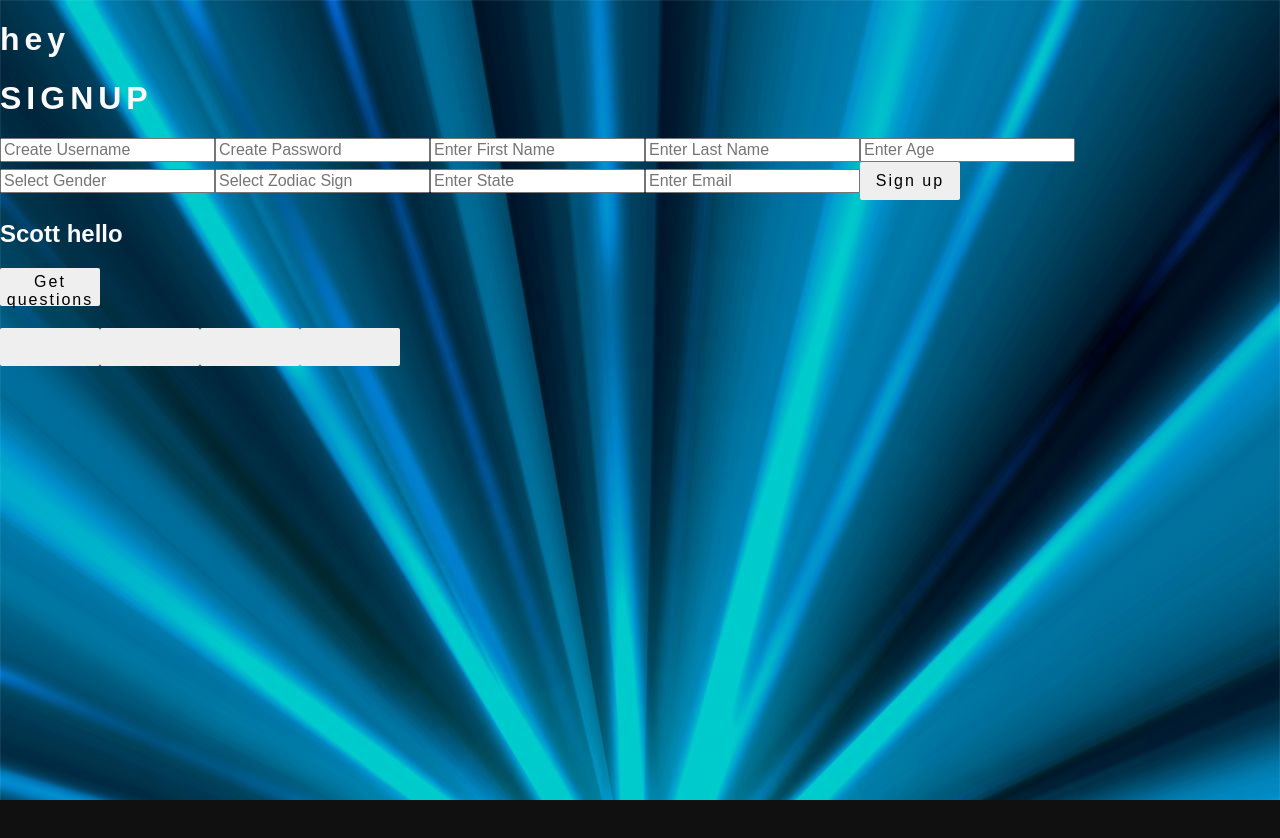
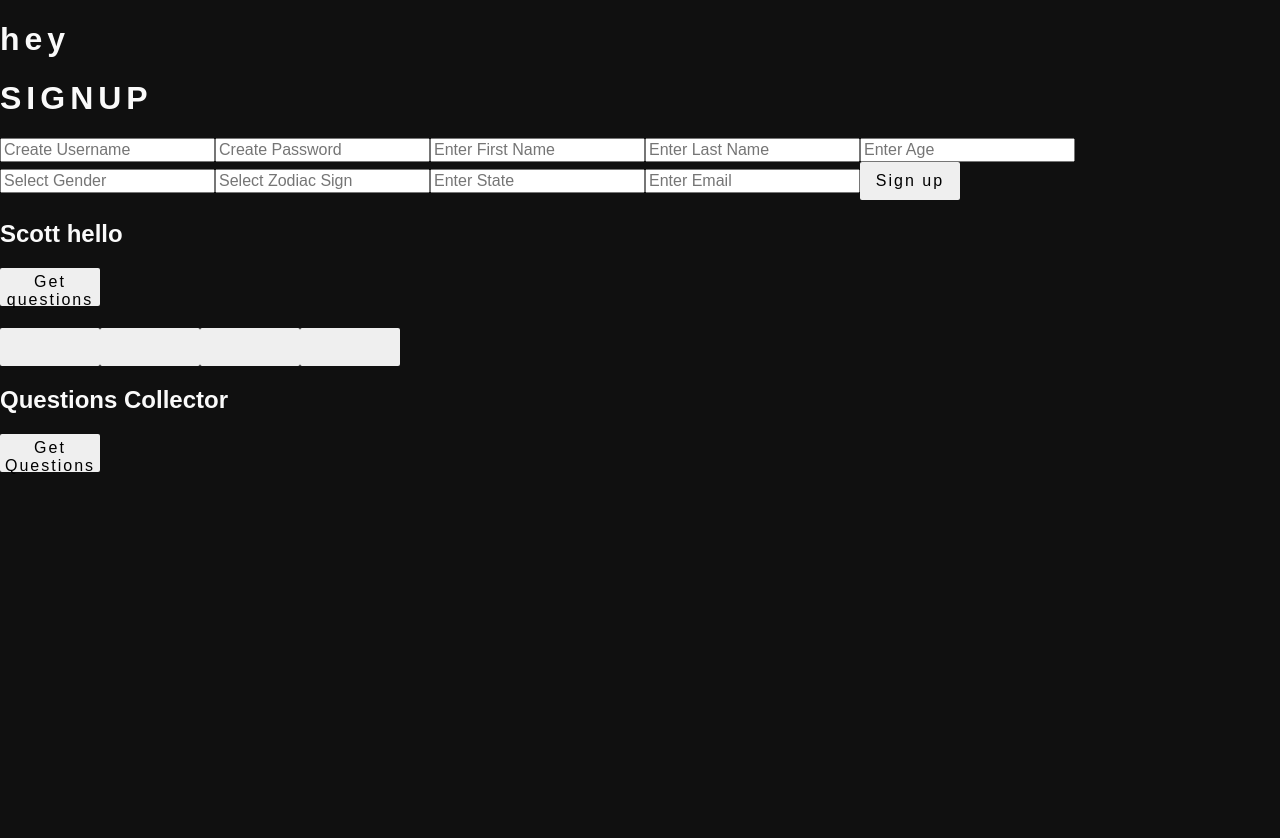
Before and after one commit to Zaidwerd/RobotRivalry, a React app: page / in a window 1280 px wide. Shown: the top 838 px of the page. Before the commit the page ends 800 px from the top, so only its background shows below. Built offline with nearby package versions, Linux system fonts and the light colour scheme; the HTML template or start-up script is replaced by a standard one.

Commit message:
added questionlist box and search functional

```diff
--- a/routes/questions.js
+++ b/routes/questions.js
@@ -4,7 +4,7 @@ const { authenticate }   = require('../lib/auth');
 
 const questionsRouter  = express.Router();
 
-usersRouter.post('/', createQuestion, (req, res) => {
+questionsRouter.post('/', createQuestion, (req, res) => {
   res.redirect('/#/login');
 });
 
--- a/src/components/App/AddQuestions/AddQuestions.css
+++ b/src/components/App/AddQuestions/AddQuestions.css
@@ -0,0 +1,6 @@
+.questionContainer {
+  display: flex;
+  flex-direction: column;
+  overflow-y: scroll;
+  height:500px;
+}
--- a/src/components/App/AddQuestions/AddQuestions.jsx
+++ b/src/components/App/AddQuestions/AddQuestions.jsx
@@ -1,14 +1,32 @@
-import React, { Componetnt } from 'react';
+import React, { Component } from 'react';
+import QuestionList from '../QuestionList/QuestionList';
 import './AddQuestions.css';
 
-class AddQuestions extends Component {
-  render() {
+const AddQuestions = props => {
+  const questions = props.questions.map((question, i) => {
+    return (
+      <QuestionList
+        key={i}
+        question={question.question}
+        correct_answer={question.correct_answer}
+        incorrect_answer1={question.incorrect_answers[0]}
+        incorrect_answer2={question.incorrect_answers[1]}
+        incorrect_answer3={question.incorrect_answers[2]}
+        category={question.category}
+        difficulty={question.difficulty}
+      />
+    );
+  });
 
     return(
-
+      <container>
+        <div className="questionContainer">
+        <h2> Questions Collector </h2>
+        <button> Get Questions </button>
+        {questions}
+        </div>
+      </container>
       )
-
-  }
 }
 
 export default AddQuestions;
--- a/src/components/App/App.jsx
+++ b/src/components/App/App.jsx
@@ -10,6 +10,7 @@ import Levels from './Game/Levels/Levels.jsx';
 import Question from './Game/Question/question.jsx';
 import StartPage from './StartPage/StartPage.jsx';
 import Stats from './Stats/Stats.jsx';
+import AddQuestions from './AddQuestions/AddQuestions';
 // import AjaxAdapter from '../../helpers/AjaxAdapter';
 import './../normalize.css';
 
@@ -45,10 +46,20 @@ class App extends Component {
       answerD: '',
       counter: 0,
       token:'',
+      selectedQuestion: '',
+      selectedCorrectAnswer: '',
+      selectedIncorrectAnswer1: '',
+      selectedIncorrectAnswer2: '',
+      selectedIncorrectAnswer3: '',
+      selectedCategory: '',
+      selectedDifficulty: '',
     };
 
     // this.addUser = this.addUser.bind(this);
   }
+
+  // ADDING QUESTIONS
+
 
 
   // SIGN UP PAGE
@@ -157,7 +168,7 @@ class App extends Component {
 
   getQuestions() {
     console.log('clicked!');
-    fetch(`http://cors.io/?https://www.opentdb.com/api.php?amount=10&type=multiple`)
+    fetch(`http://cors.io/?https://www.opentdb.com/api.php?amount=50&type=multiple`)
       .then(r => r.json())
       .then((data) => {
         this.setState({
@@ -300,6 +311,9 @@ class App extends Component {
           nextQuestionD={event => this.nextQuestionD(event)}
         />
 
+        <AddQuestions
+          questions={this.state.questions}
+        />
 
       </div>
     );
--- a/src/components/App/Login/LogIn.css
+++ b/src/components/App/Login/LogIn.css
@@ -1,9 +1,9 @@
-body {
+/*body {
 		background-color: blue;
 	background-image: url(futurama_bg.jpg);
 	background-repeat: no-repeat;
 	background-size: cover;
-}
+}*/
 
 
 #container {
--- /dev/null
+++ b/src/components/App/QuestionList/QuestionList.jsx
@@ -0,0 +1,19 @@
+import React from 'react';
+import './QuestionList.css';
+
+
+const QuestionList = props => (
+  <div className="question-item">
+    <p>{props.question}</p>
+    <p>{props.correct_answer}</p>
+    <p>{props.incorrect_answer1}</p>
+    <p>{props.incorrect_answer2}</p>
+    <p>{props.incorrect_answer3}</p>
+    <p>{props.category}</p>
+    <p>{props.difficulty}</p>
+    <button> Set State </button>
+    <button> Add question </button>
+  </div>
+  )
+
+export default QuestionList;
```
Also changed, not shown: src/components/App/QuestionList/QuestionList.css (added).
